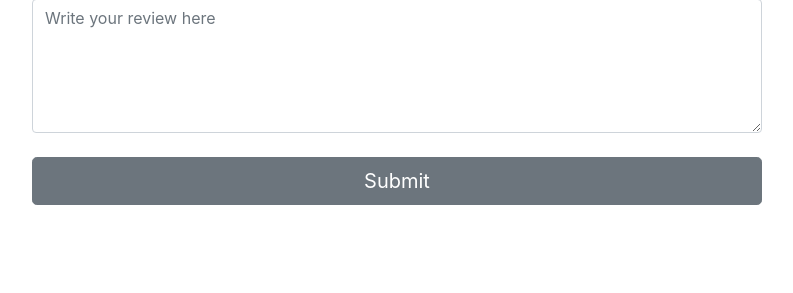
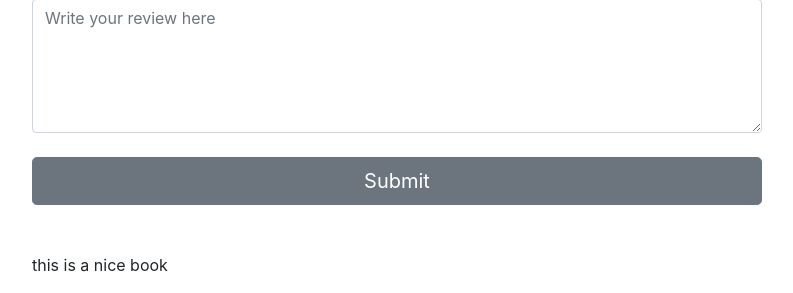
Before and after one commit to RafsanRifat/Django-Bookstore-project, a Django app: page /books/1 in a window 1280 px wide. Shown: the part 955-1248 px from the top of the page, without its empty margins (433-1226 px from the left). Before the commit the page ends 1160 px from the top, so only its background shows below. Run offline with Django 3.2, Linux system fonts and the light colour scheme; data comes from the database, SQL or seed files in the repository; both versions use the stored data as it was after the commit; some libraries are stand-ins or nearby versions.

Commit message:
book review with ForeignKey

```diff
--- a/django-env/bookstore/books/templates/books/book_detail.html
+++ b/django-env/bookstore/books/templates/books/book_detail.html
@@ -30,7 +30,7 @@
                     </form>
 
                     <div class="mt-5">
-                        {% for review in reviews %}
+                        {% for review in book.review_set.all %}
                             <p>{{ review.body }}</p>
                         {% endfor %}
                     </div>
```
Also changed, not shown: django-env/bookstore/db.sqlite3.
